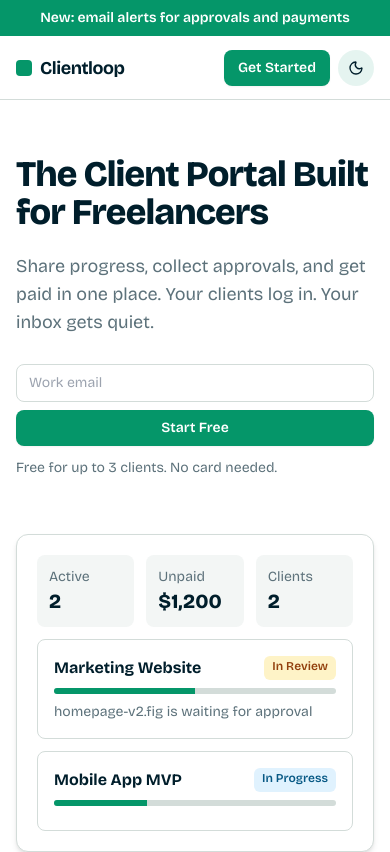
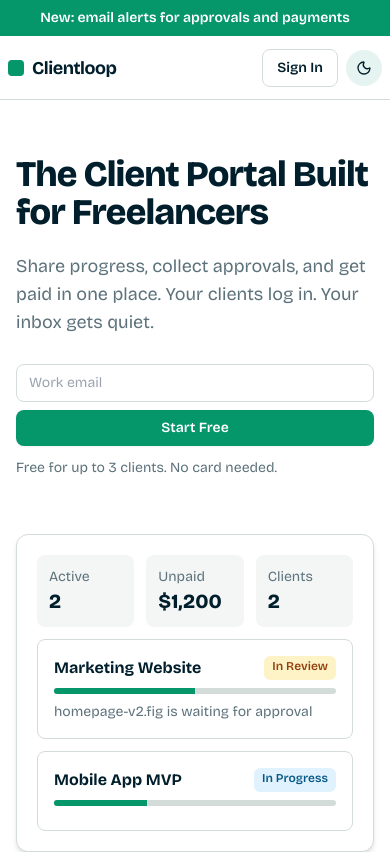
Before and after one commit to ernesto571/Clientloop, a React (Vite) app: page / in a window 390 px wide. Shown: the top 852 px of the page. Built offline with nearby package versions, Linux system fonts and the light colour scheme.

Commit message:
navbar updated

```diff
--- a/src/components/Home/Navbar.tsx
+++ b/src/components/Home/Navbar.tsx
@@ -26,7 +26,7 @@ export default function Navbar(){
             <div className="bg-emerald-600 text-white dark:bg-[#00ed64] dark:text-[#001e2b] text-center text-sm font-semibold px-4 py-2">New: email alerts for approvals and payments</div>
 
             <nav className={`inset-x-0 top-0 z-50 h-16 border-b border-neutral-200 dark:border-white/10 bg-white dark:bg-neutral-950 ${scrolled ? "fixed shadow-sm" : "relative"}`} >
-                <div className="mx-auto max-w-6xl px-4 flex items-center justify-between h-full" >
+                <div className="mx-auto max-w-6xl px-2 md:px-4 flex items-center justify-between h-full" >
                     <b className="flex items-center gap-2 text-lg tracking-tight"><span className="h-4 w-4 rounded bg-emerald-600 text-white dark:bg-[#00ed64] dark:text-[#001e2b]"></span>Clientloop</b>
 
                     <div className="hidden md:flex gap-7 text-sm font-semibold text-neutral-500 dark:text-neutral-400" >
@@ -39,9 +39,9 @@ export default function Navbar(){
                     <div className="flex items-center gap-2">
                         <button className="hidden sm:inline-flex px-2 text-sm font-semibold text-neutral-500 dark:text-neutral-400" >Client Login</button>
 
-                        <button className="hidden sm:inline-flex items-center justify-center gap-2 rounded-lg border border-neutral-200 dark:border-white/10 px-3.5 py-2 text-sm font-semibold hover:bg-neutral-50 dark:hover:bg-white/5 transition">Sign In</button>
+                        <button className="inline-flex items-center justify-center gap-2 rounded-lg border border-neutral-200 dark:border-white/10 px-3.5 py-2 text-sm font-semibold hover:bg-neutral-50 dark:hover:bg-white/5 transition">Sign In</button>
 
-                        <button className="inline-flex items-center justify-center gap-2 rounded-lg bg-emerald-600 text-white dark:bg-[#00ed64] dark:text-[#001e2b] px-3.5 py-2 text-sm font-semibold shadow-sm hover:bg-emerald-500 transition">Get Started</button>
+                        <button className="hidden sm:inline-flex items-center justify-center gap-2 rounded-lg bg-emerald-600 text-white dark:bg-[#00ed64] dark:text-[#001e2b] px-3.5 py-2 text-sm font-semibold shadow-sm hover:bg-emerald-500 transition">Get Started</button>
 
                         <button onClick={handleToggle} aria-label="Toggle Theme" className="grid h-9 w-9 place-items-center rounded-full bg-tint transition active:scale-95">
                             <Moon className="h-4 w-4 dark:hidden" />
```
